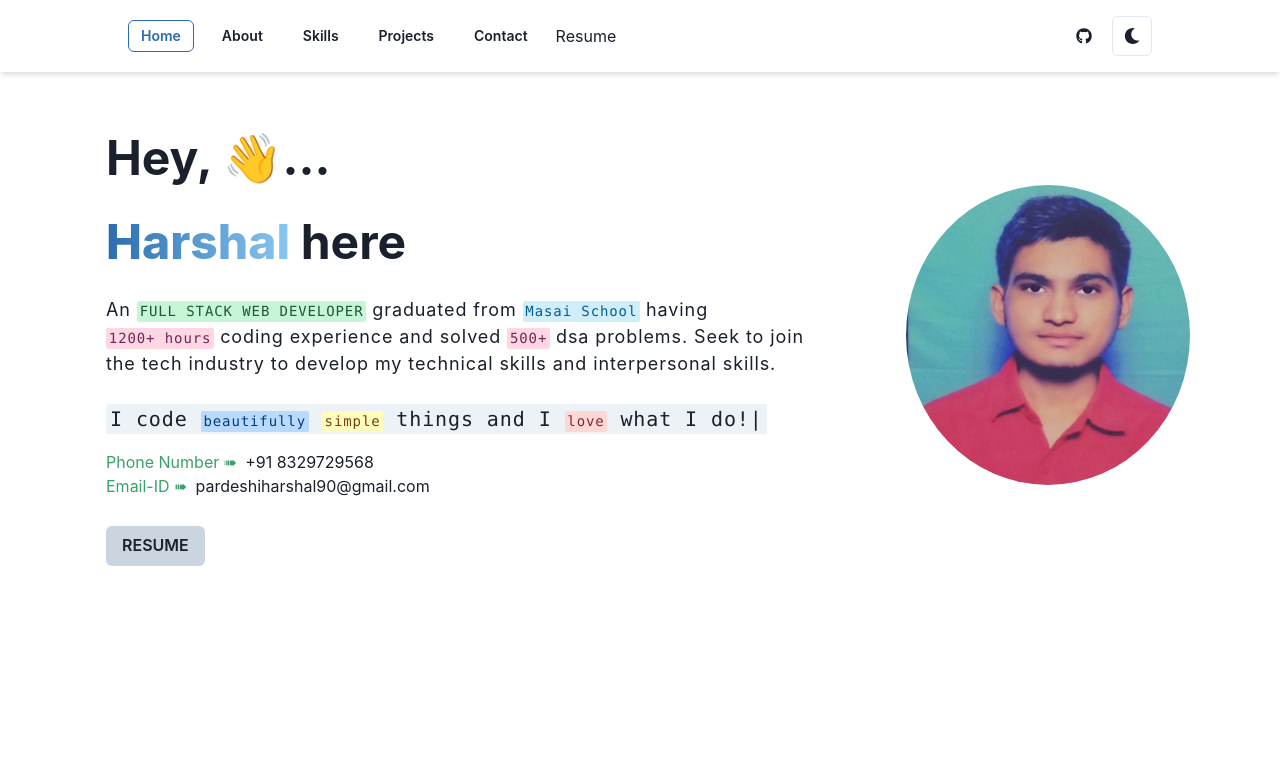
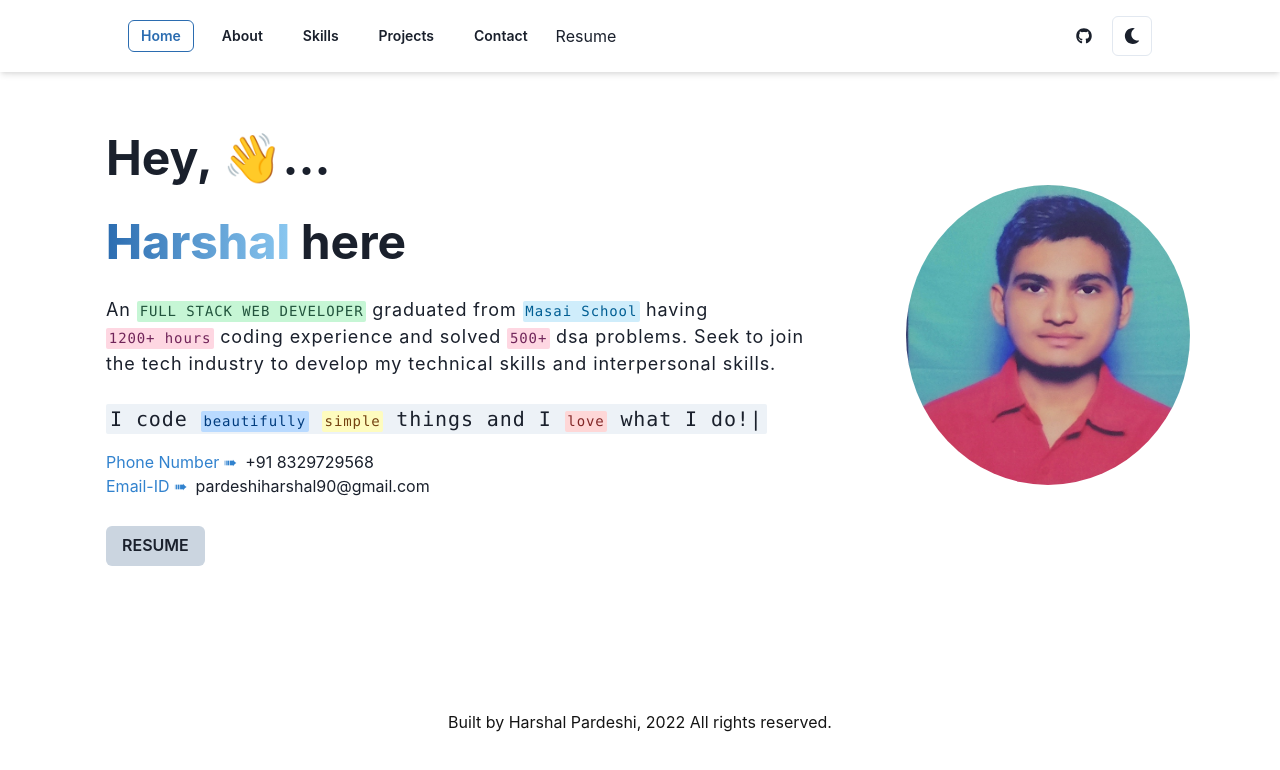
Before and after one commit to Hashal890/Hashal890.github.io, a React (Create React App) app: page / in a window 1280 px wide. Shown: the top 770 px of the page. Built offline with nearby package versions, Linux system fonts and the light colour scheme.

Commit message:
Added new changes

```diff
--- a/src/Components/Footer.jsx
+++ b/src/Components/Footer.jsx
@@ -1,5 +1,5 @@
 import React from "react";
-import { Flex,  Link, chakra } from "@chakra-ui/react";
+import { Flex, Link, chakra, useColorModeValue } from "@chakra-ui/react";
 
 export default function Footer() {
   return (
@@ -8,7 +8,8 @@ export default function Footer() {
       bg="primary"
       p={50}
       alignItems="center"
-			justifyContent="center">
+      justifyContent="center"
+    >
       <Flex
         w="full"
         as="footer"
@@ -19,18 +20,21 @@ export default function Footer() {
         align="center"
         justify="center"
         px="6"
-				py="4">
+        py="4"
+      >
         <chakra.p
           py={{
             base: "2",
             sm: "0",
           }}
-					color="whiteAlpha.800">
+		  color={useColorModeValue("blackAlpha.900", "blue.500")}
+        >
           Built by{"  "}
           <span>
             <Link
               href="https://www.linkedin.com/in/harshalpardeshi/"
-							isExternal>
+              isExternal
+            >
               Harshal Pardeshi,
             </Link>
           </span>{" "}
--- a/src/Components/HomeBanner.jsx
+++ b/src/Components/HomeBanner.jsx
@@ -90,13 +90,13 @@ export default function HomeBanner() {
           </Code>
         </Text>
         <Flex gap={2}>
-          <Text color={"green.500"}>Phone Number ➠ </Text>
+          <Text color={"blue.500"}>Phone Number ➠ </Text>
           <Link href={"tel:+8329729568"} isExternal bg="transparent">
             +91 8329729568
           </Link>
         </Flex>
         <Flex gap={2} mb={5}>
-          <Text color={"green.500"}>Email-ID ➠ </Text>
+          <Text color={"blue.500"}>Email-ID ➠ </Text>
           <Link
             href={"mailto: pardeshiharshal90@gmail.com"}
             isExternal
```
Lines whose indentation alone changed are shown as unchanged.
